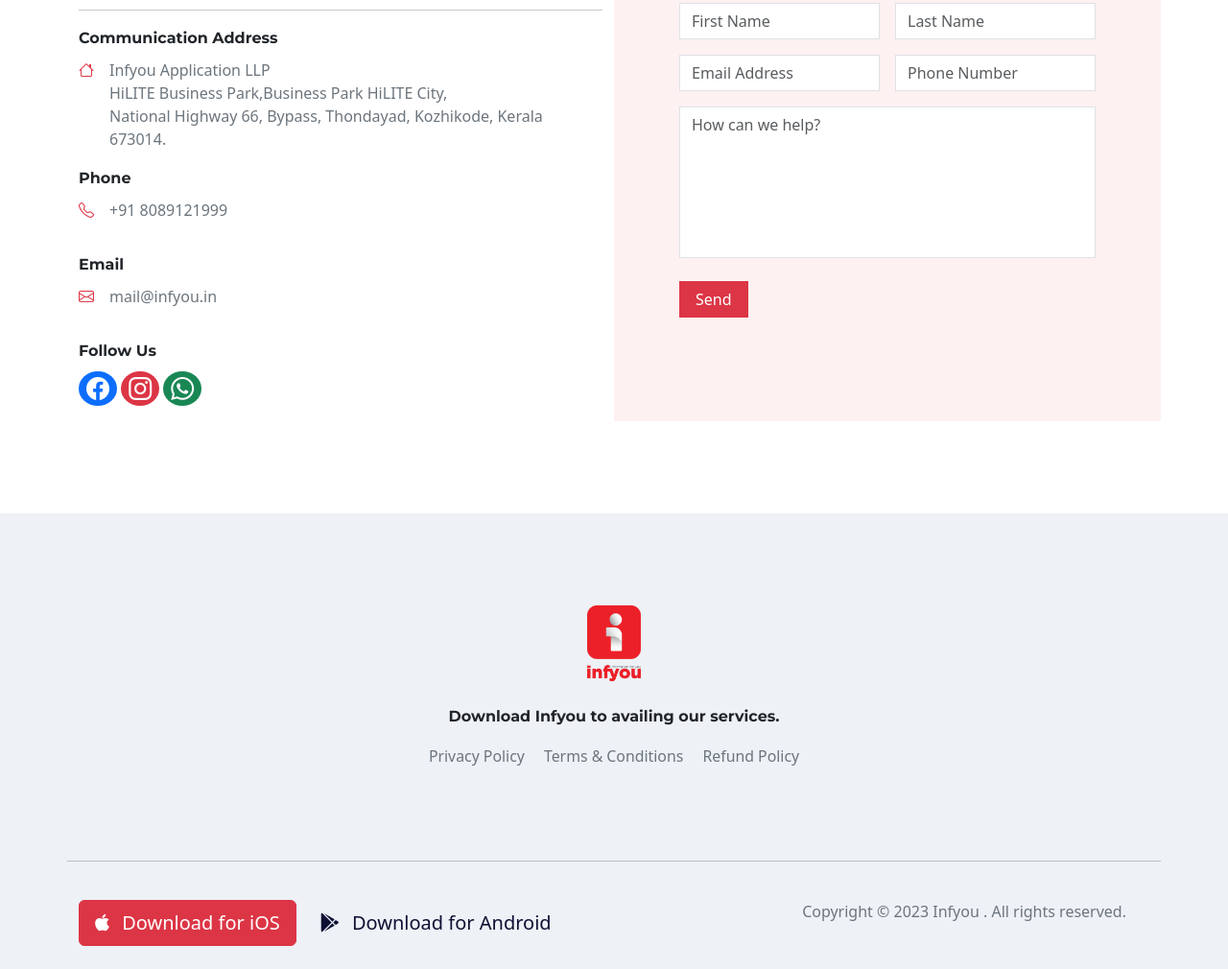
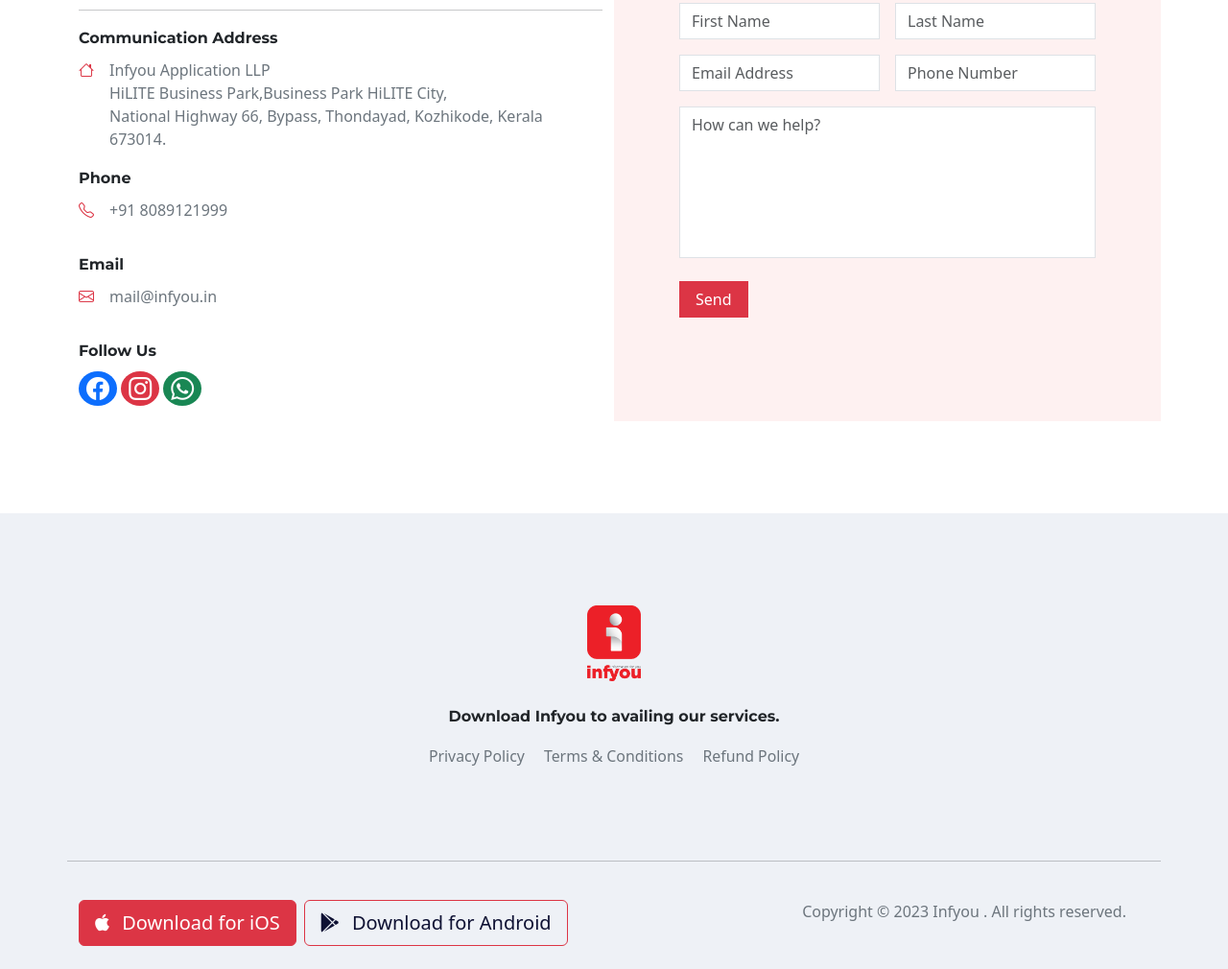
Before and after one commit to RifnaC/infyou-clone, a plain HTML site: page index.html in a window 1280 px wide. Shown: the part 2846-3856 px from the top of the page at 96% size. Drawn offline with nearby package versions, Linux system fonts and the light colour scheme.

Commit message:
update index.html

```diff
--- a/index.html
+++ b/index.html
@@ -244,13 +244,13 @@
                 <hr>
                 <div class="row d-flex flex-wrap flex-md-nowrap justify-content-center justify-content-lg-start hero-btn`">
                     <div class="col-md-6 ft-btn d-flex mb-4">
-                        <div>
+                        <div >
                             <button class="hero-btn1 btn btn-danger me-2 mt-4 btn-lg rounded ">
                                 <i class="fa-brands fa-apple me-2"></i> Download for iOS
                             </button>
                         </div>
                         <div>
-                            <button class="hero-btn2 btn btn-outline-none mt-4 btn-lg rounded">
+                            <button class="hero-btn2 btn btn-outline-danger mt-4 btn-lg rounded">
                                 <i class="fa-brands fa-google-play me-2"></i> Download for Android
                             </button>
                         </div>
```
